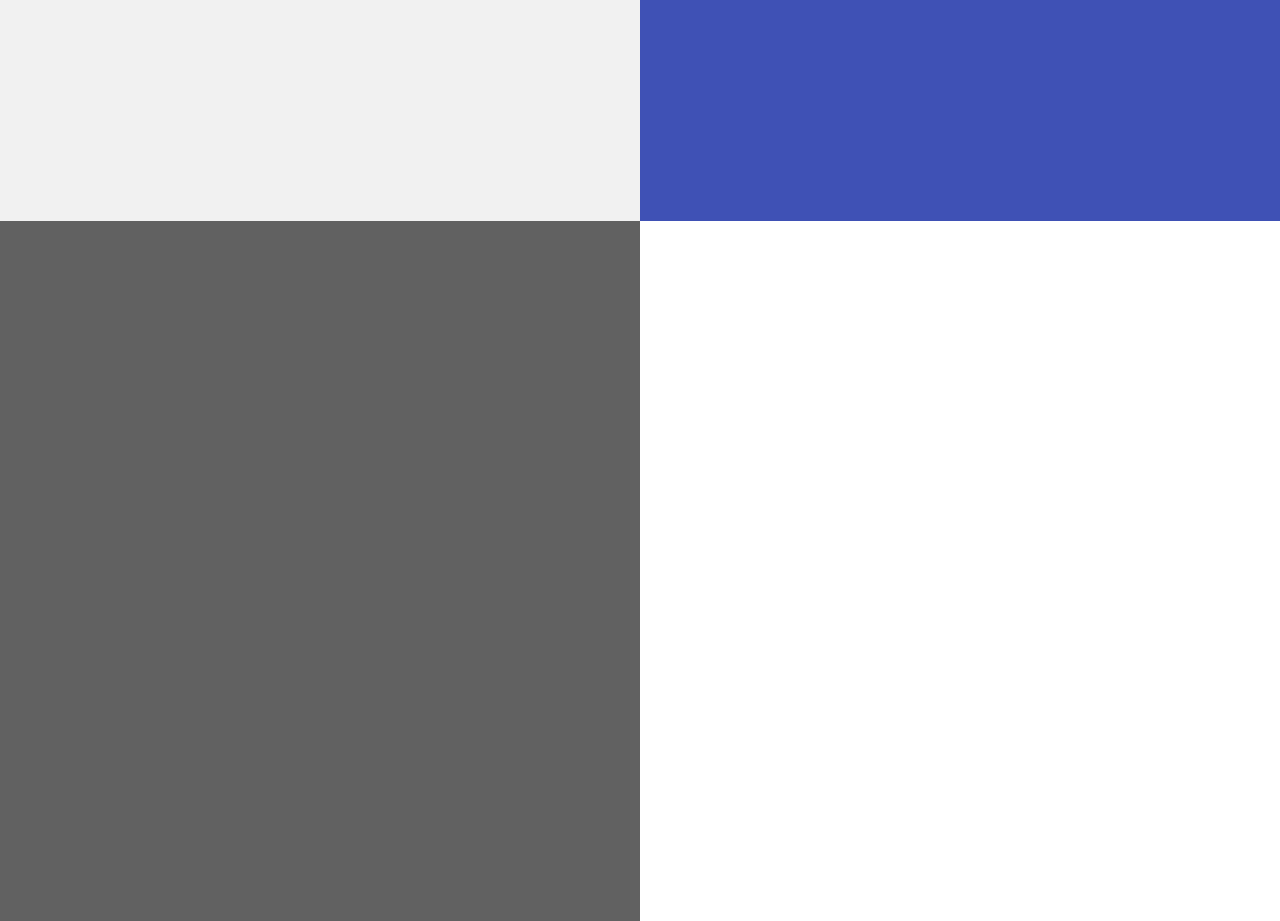
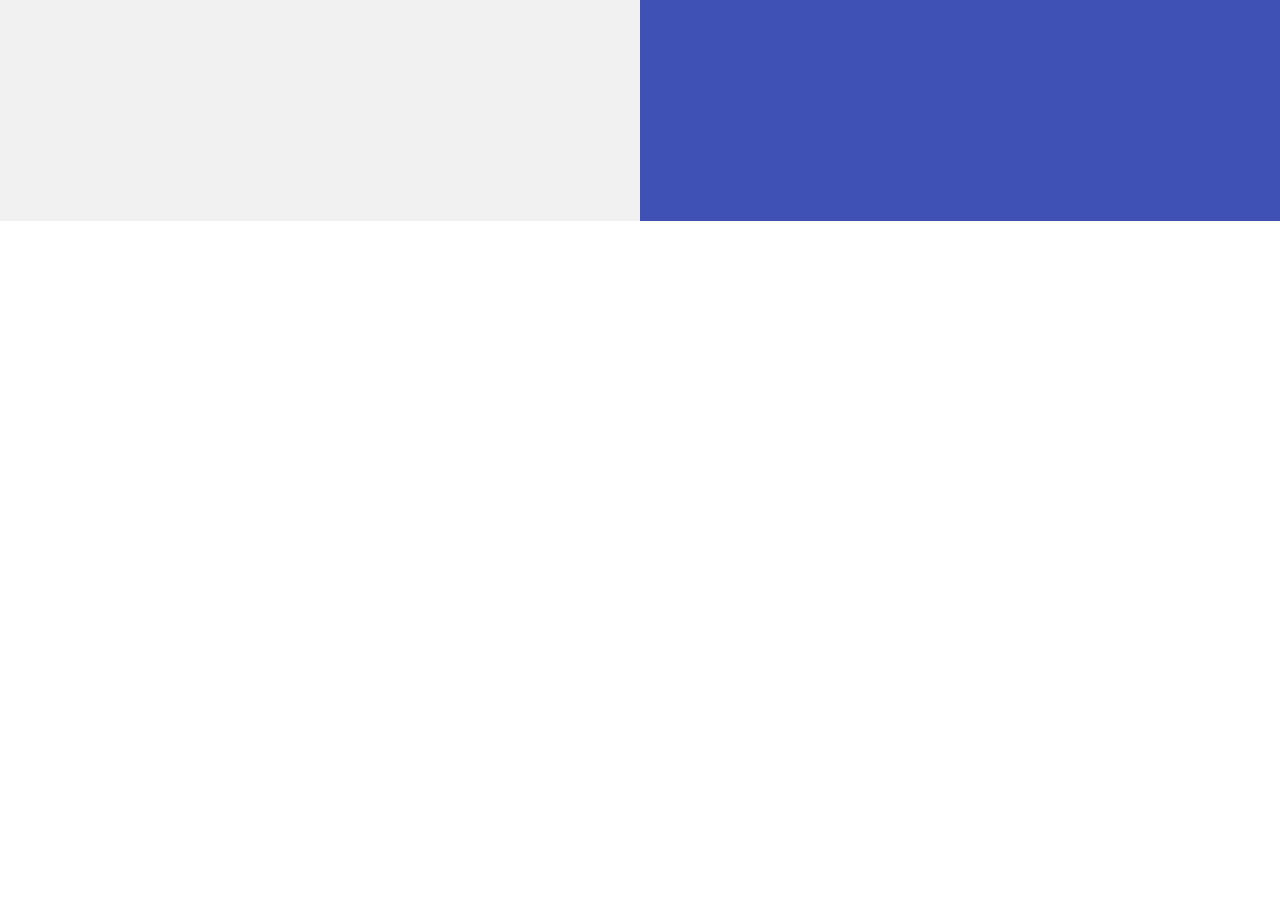
Before and after one commit to 3RAW/Port, a plain HTML site: page index.html in a window 1280 px wide. Shown: the part 1279-2200 px from the top of the page. After the commit the page ends 1500 px from the top, so only its background shows below. Drawn offline with nearby package versions, Linux system fonts and the light colour scheme.

Commit message:
Update index.html

```diff
--- a/index.html
+++ b/index.html
@@ -110,8 +110,3 @@
     </div>
   </div>
 </div>
-
-<!-- Third Grid: Swing By & Contact -->
-<div class="w3-row" id="contact">
-  <div class="w3-half w3-dark-grey w3-container w3-center" style="height:700px">
-    <div class="w3-padding-64">
```
